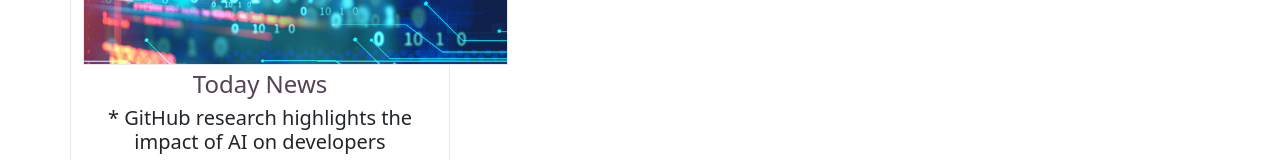
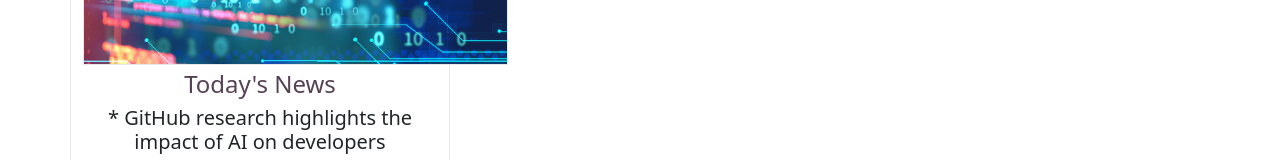
Before and after one commit to LuisPimentel93/CodeBook-FrontEnd, a React (Create React App) app: page / in a window 1280 px wide. Shown: the part 512-672 px from the top of the page. Built offline with nearby package versions, Linux system fonts and the light colour scheme.

Commit message:
Corrected menu

```diff
--- a/src/Components/Home.js
+++ b/src/Components/Home.js
@@ -23,7 +23,7 @@ function Home() {
 
           <Col  xs lg="4" style={{ border:"1px solid #E8E9EB", borderRadius:"10px", marginRight: " 50px",marginTop: "20px"}}>
             <Image style={{ width: "425px" ,border: "1px solid #E8E9EB", marginTop: "0px", marginBottom: "5px"  }} src={picture}/>
-            <h4 style={{color: " #564256",}}>Today News</h4>
+            <h4 style={{color: " #564256",}}>Today's News</h4>
             <h5>* GitHub research highlights the impact of AI on developers</h5>
             <h6>To gain deeper insights into how new AI tools and existing workflows impact the overall developer experience, GitHub partnered with Wakefield Research to survey 500 developers from enterprise companies across the US.</h6>
           </Col>
```
